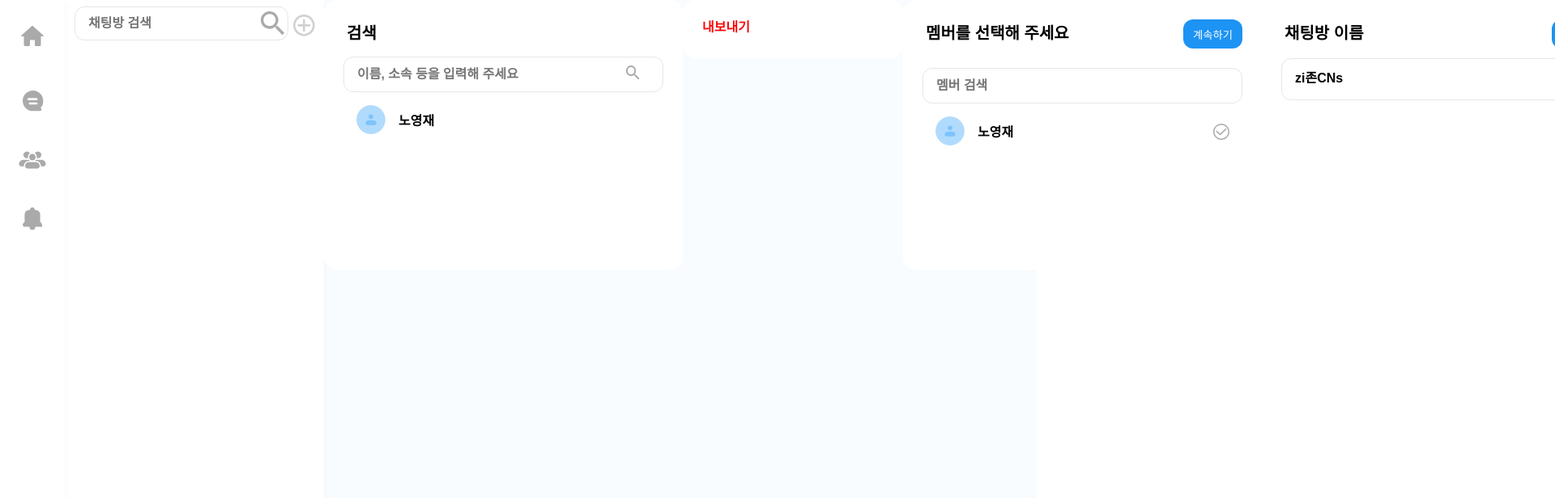
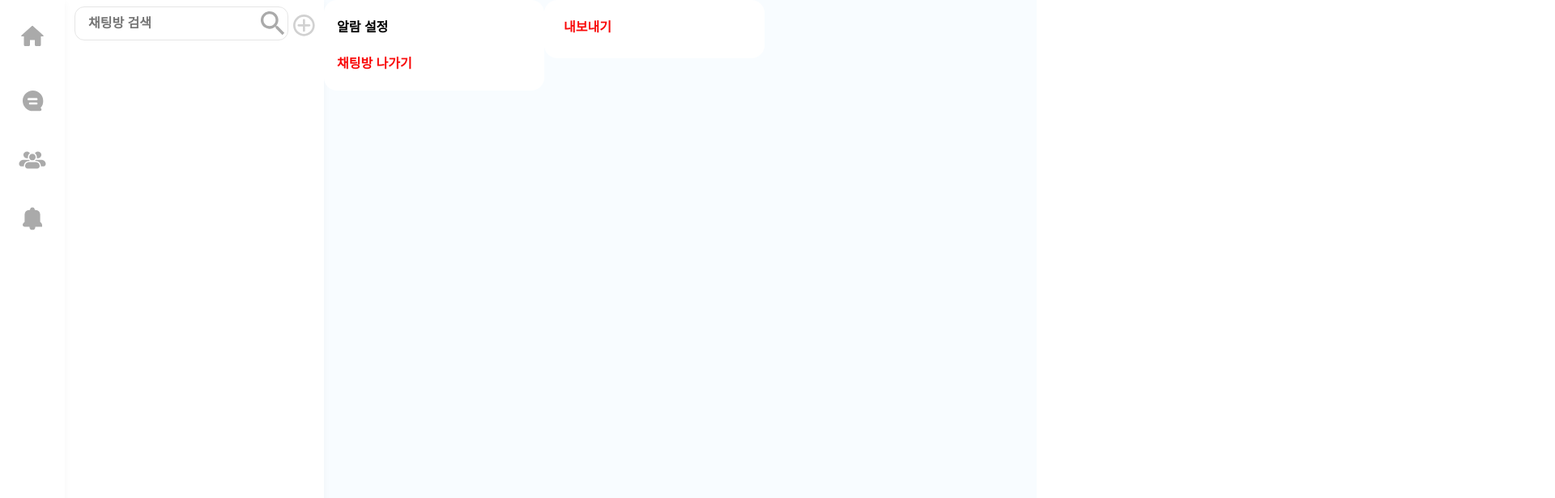
Before and after one commit to apeun-gidaechi/seugi-desktop, a React (Vite) app: page /chat in a window 1280 px wide. Shown: the top 616 px of the page at 81% size, 1920 px wide, since content can reach past the window. Built offline with nearby package versions, Linux system fonts and the light colour scheme.

Commit message:
⚡ :: Main Room Info

```diff
--- /dev/null
+++ b/src/components/MainRoomInfo/MainRoomInfo.style.ts
@@ -0,0 +1,40 @@
+import styled from "styled-components";
+
+export const MainRoomInfoBox = styled.div`
+    width: 272px;
+    height: 112px;
+
+    display: flex;
+    padding: 16px;
+    flex-direction: column;
+    gap: 8px;
+
+    border-radius: 16px;
+    background: #FFF;
+`
+
+export const NotificationSet = styled.div`
+    color: var(--Sub-Black, #000);
+    /* Subtitle2 */
+    font-family: 'Pretendard-Regular', sans-serif;
+    font-size: 16px;
+    font-style: normal;
+    font-weight: 600;
+    line-height: 130%; /* 20.8px */
+
+    padding: 8px 0px;
+`
+
+export const OutChatRoom = styled.div`
+    color: var(--Red-Red500, #F90707);
+    /* Subtitle2 */
+    font-family: 'Pretendard-Regular', sans-serif;
+    font-size: 16px;
+    font-style: normal;
+    font-weight: 600;
+    line-height: 130%; /* 20.8px */
+
+    padding: 8px 0px;
+
+    flex-direction: column;
+`
--- /dev/null
+++ b/src/components/MainRoomInfo/MainRoomInfo.tsx
@@ -0,0 +1,15 @@
+import React from 'react'
+import * as S from '../MainRoomInfo/MainRoomInfo.style'
+
+const MainRoomInfo = () => {
+  return (
+    <>
+        <S.MainRoomInfoBox>
+            <S.NotificationSet>알람 설정</S.NotificationSet>
+            <S.OutChatRoom>채팅방 나가기</S.OutChatRoom>
+        </S.MainRoomInfoBox>
+    </>
+  )
+}
+
+export default MainRoomInfo
--- a/src/components/sidebar/sidebar.tsx
+++ b/src/components/sidebar/sidebar.tsx
@@ -15,6 +15,7 @@ import CreateRoomName from "../CreateRoomName/createRoomName"
 import CreateRoomPlus from "../CreateRoomPlus/createRoomPlus"
 import MainRoomMemberManger from "../../components/mainRoomMemberManger/mainRoomMemberManger"
 import MainRoomSearch from "../MainRoomSearch/mainRoomSearch";
+import MainRoomInfo from "../MainRoomInfo/MainRoomInfo"
 
 const sidebar = () => {
   return (
@@ -39,11 +40,12 @@ const sidebar = () => {
                 </S.PlusButton>
                 <SendMessage/>
             </S.SideBarChat>
-        <MainRoomSearch/>
+        <MainRoomInfo/>
+        {/* <MainRoomSearch/> */}
         <MainRoomMemberManger/>
-        <CreateRoomPlus/>
+        {/* <CreateRoomPlus/>
         <CreateRoomName/>
-        <ChatForm/>
+        <ChatForm/> */}
         </S.ChatingPage>
       </>
   )
```
